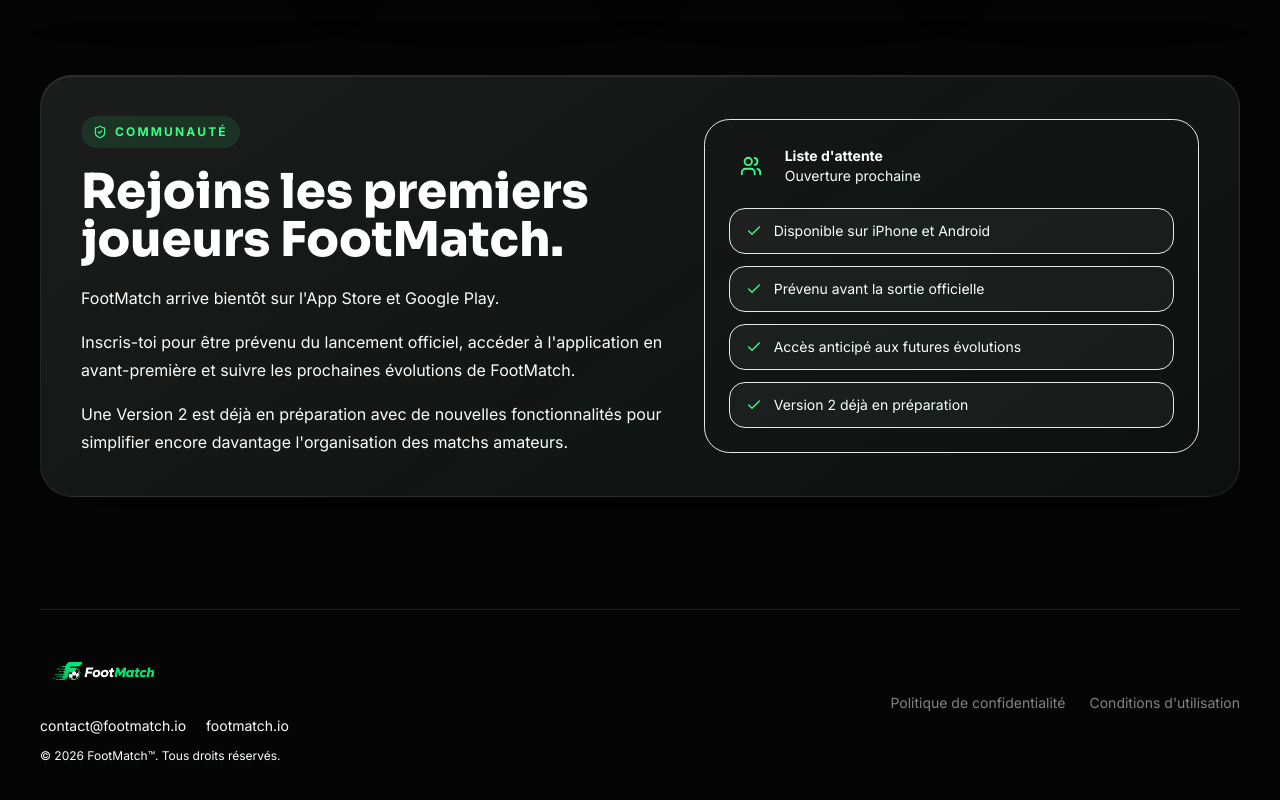
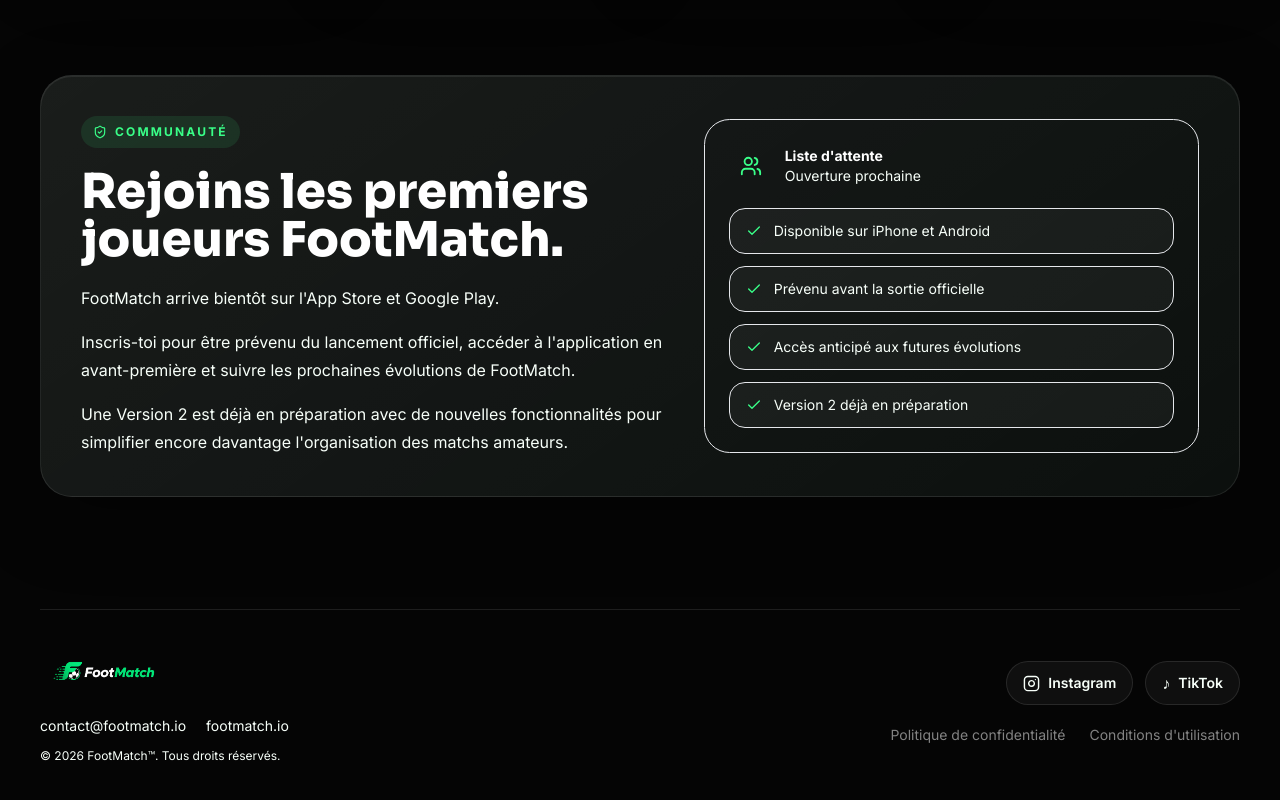
Before and after one commit to benpons66-lgtm/footmatch-landingpage, a Next.js app: page / in a window 1280 px wide. Shown: the part 2345-3145 px from the top of the page. Built offline with nearby package versions, Linux system fonts and the light colour scheme.

Commit message:
Update landing page

```diff
--- a/app/page.tsx
+++ b/app/page.tsx
@@ -11,6 +11,7 @@
   Check,
   ChevronRight,
   CircleDot,
+  Instagram,
   MapPin,
   MessageCircle,
   Play,
@@ -538,7 +539,28 @@
               © 2026 FootMatch™. Tous droits réservés.
             </p>
           </div>
-          <div className="flex flex-wrap gap-x-6 gap-y-2 text-sm text-white/50">
+          <div className="flex flex-col gap-5 md:items-end">
+            <div className="flex flex-wrap gap-3">
+              <a
+                href="https://www.instagram.com/footmatch.io/"
+                target="_blank"
+                rel="noreferrer"
+                className="inline-flex h-11 items-center gap-2 rounded-full border border-white/10 bg-white/[0.045] px-4 text-sm font-semibold text-white/78 transition hover:-translate-y-0.5 hover:border-neon/35 hover:text-neon"
+              >
+                <Instagram size={17} />
+                Instagram
+              </a>
+              <a
+                href="https://www.tiktok.com/@footmatch.io"
+                target="_blank"
+                rel="noreferrer"
+                className="inline-flex h-11 items-center gap-2 rounded-full border border-white/10 bg-white/[0.045] px-4 text-sm font-semibold text-white/78 transition hover:-translate-y-0.5 hover:border-neon/35 hover:text-neon"
+              >
+                <span className="text-base font-black">♪</span>
+                TikTok
+              </a>
+            </div>
+            <div className="flex flex-wrap gap-x-6 gap-y-2 text-sm text-white/50 md:justify-end">
               <a href="/politique-confidentialite" className="hover:text-neon">
                 Politique de confidentialité
               </a>
@@ -547,6 +569,7 @@
               </a>
             </div>
           </div>
+        </div>
       </footer>
     </main>
   );
```
Lines whose indentation alone changed are shown as unchanged.
